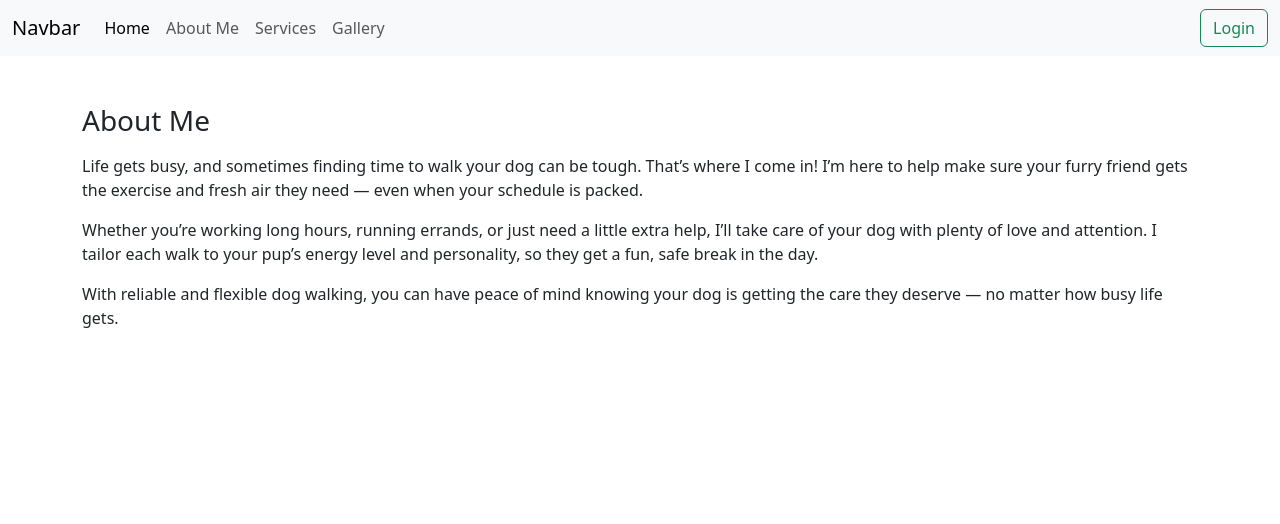
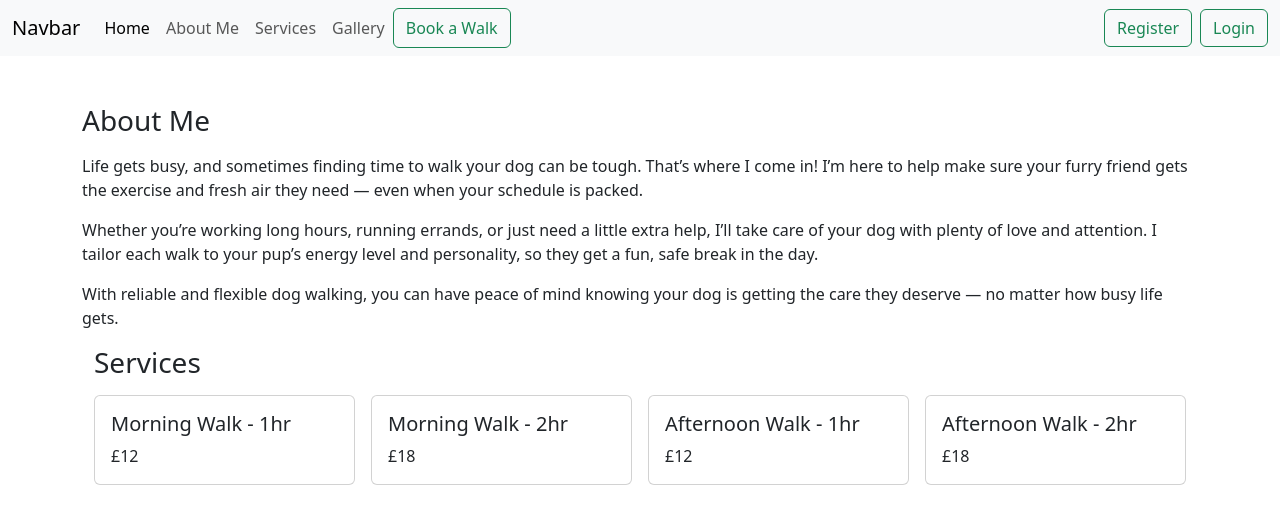
Before and after one commit to markh55/Dog-walker-Booking-PP3, a Django app: page / in a window 1280 px wide. Shown: the top 524 px of the page. Run offline with Django 4.2, Linux system fonts and the light colour scheme.

```diff
--- a/dogwalkerbooking/templates/home.html
+++ b/dogwalkerbooking/templates/home.html
@@ -26,7 +26,9 @@
               <li class="nav-item"><a class="nav-link" href="#">About Me</a></li>
               <li class="nav-item"><a class="nav-link" href="#">Services</a></li>
               <li class="nav-item"><a class="nav-link" href="#">Gallery</a></li>
+              <button class="btn btn-outline-success" type="button">Book a Walk</button>
             </ul>
+            <button class="btn btn-outline-success me-2" type="button">Register</button>
             <button class="btn btn-outline-success" type="button">Login</button>
           </div>
         </div>
@@ -44,8 +46,51 @@
       <p>
         With reliable and flexible dog walking, you can have peace of mind knowing your dog is getting the care they deserve — no matter how busy life gets.
       </p>
+
+<div class="container">
+<h3 class="mb-3">Services</h3>
+  <div class="row g-3">
+    <div class="col-md-3 col-sm-6">
+      <div class="card">
+        <div class="card-body">
+          <h5 class="card-title">Morning Walk - 1hr</h5>
+          <p class="card-text">£12</p>
+        </div>
+      </div>
+    </div>
+    <div class="col-md-3 col-sm-6">
+      <div class="card">
+        <div class="card-body">
+          <h5 class="card-title">Morning Walk - 2hr</h5>
+          <p class="card-text">£18</p>
+        </div>
+      </div>
+    </div>
+    <div class="col-md-3 col-sm-6">
+      <div class="card">
+        <div class="card-body">
+          <h5 class="card-title">Afternoon Walk - 1hr</h5>
+          <p class="card-text">£12</p>
+        </div>
+      </div>
+    </div>
+    <div class="col-md-3 col-sm-6">
+      <div class="card">
+        <div class="card-body">
+          <h5 class="card-title">Afternoon Walk - 2hr</h5>
+          <p class="card-text">£18</p>
+        </div>
+      </div>
     </div>
   </div>
+</div>
+
+
+
+
+
+
+
 
   <script src="https://cdn.jsdelivr.net/npm/bootstrap@5.3.3/dist/js/bootstrap.bundle.min.js"></script>
 </body>
```
Also changed, not shown: Images/README.md/Home Page.png (added).
